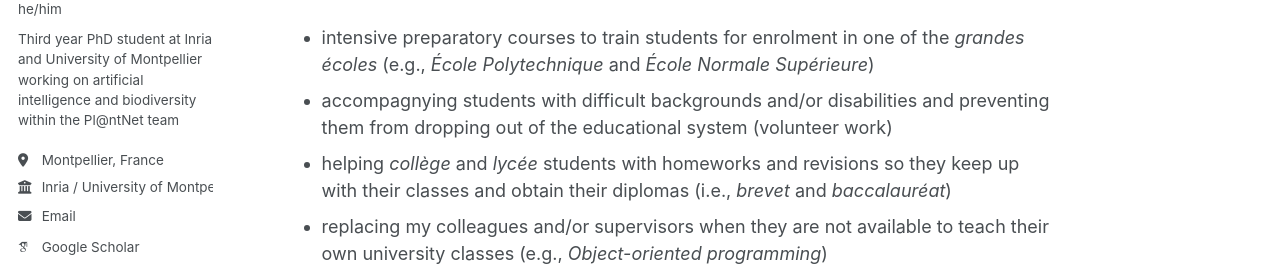
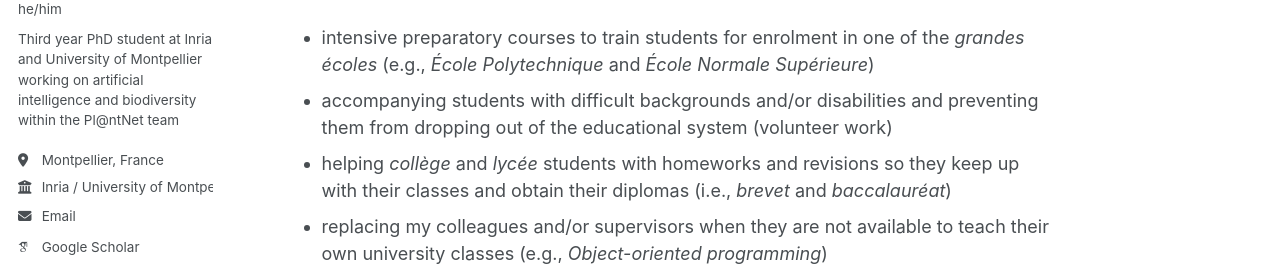
Before and after one commit to cesar-leblanc/cesar-leblanc.github.io, a Jekyll site: the page built from _teaching/0000-other-teachings.md, in a window 1280 px wide and 1268 px high. Shown: the part 283-552 px from the top of the window. Built offline with Jekyll 4.4.1, drawn with Linux system fonts in a browser that asks for light colours; some web fonts are replaced.

Commit message:
Correct typo from description of other teachings

```diff
--- a/_teaching/0000-other-teachings.md
+++ b/_teaching/0000-other-teachings.md
@@ -6,7 +6,7 @@ permalink: /teachings/0000-other-teachings
 In addition to the main teachings, I also had the opportunity to teach a lot of students with different backgrounds.
 Here is a list of some of my experiences:
 - intensive preparatory courses to train students for enrolment in one of the *grandes écoles* (e.g., *École Polytechnique* and *École Normale Supérieure*)
-- accompagnying students with difficult backgrounds and/or disabilities and preventing them from dropping out of the educational system (volunteer work)
+- accompanying students with difficult backgrounds and/or disabilities and preventing them from dropping out of the educational system (volunteer work)
 - helping *collège* and *lycée* students with homeworks and revisions so they keep up with their classes and obtain their diplomas (i.e., *brevet* and *baccalauréat*)
 - replacing my colleagues and/or supervisors when they are not available to teach their own university classes (e.g., *Object-oriented programming*)
 - participating in an association at my graduate school of engineering to help students struggling with certain courses (in particular in mathematics and physics)
```
